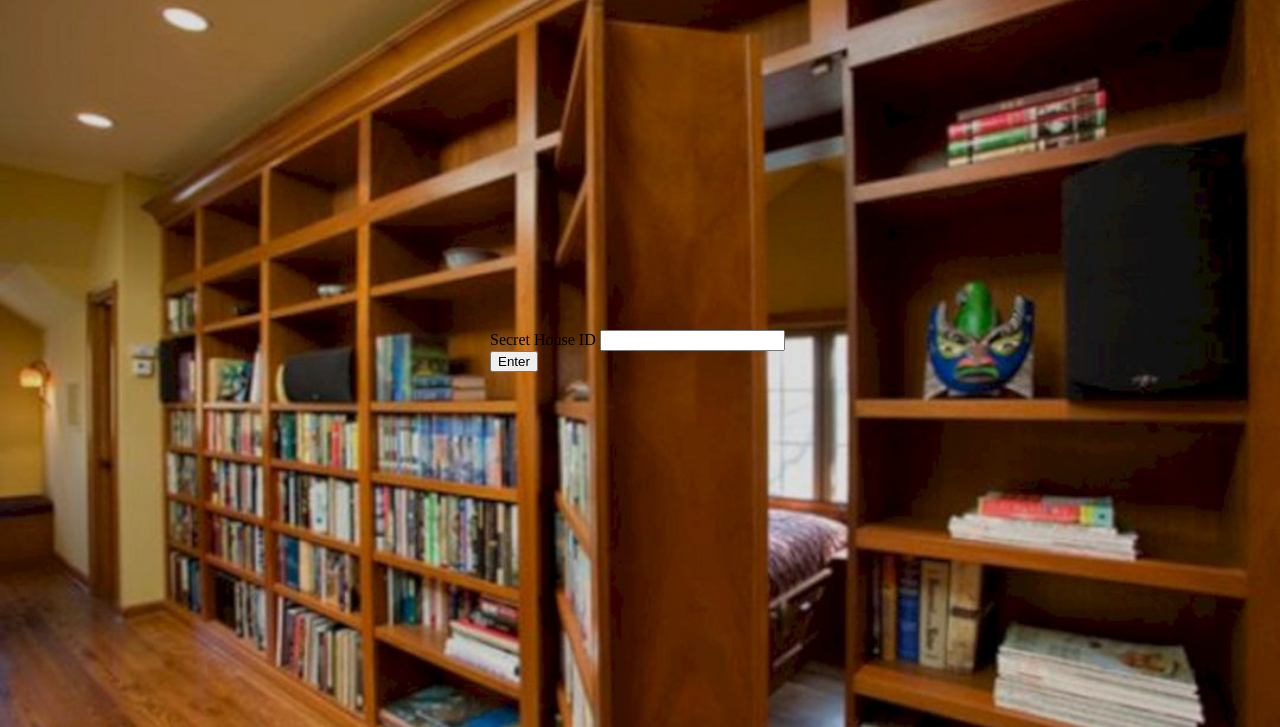
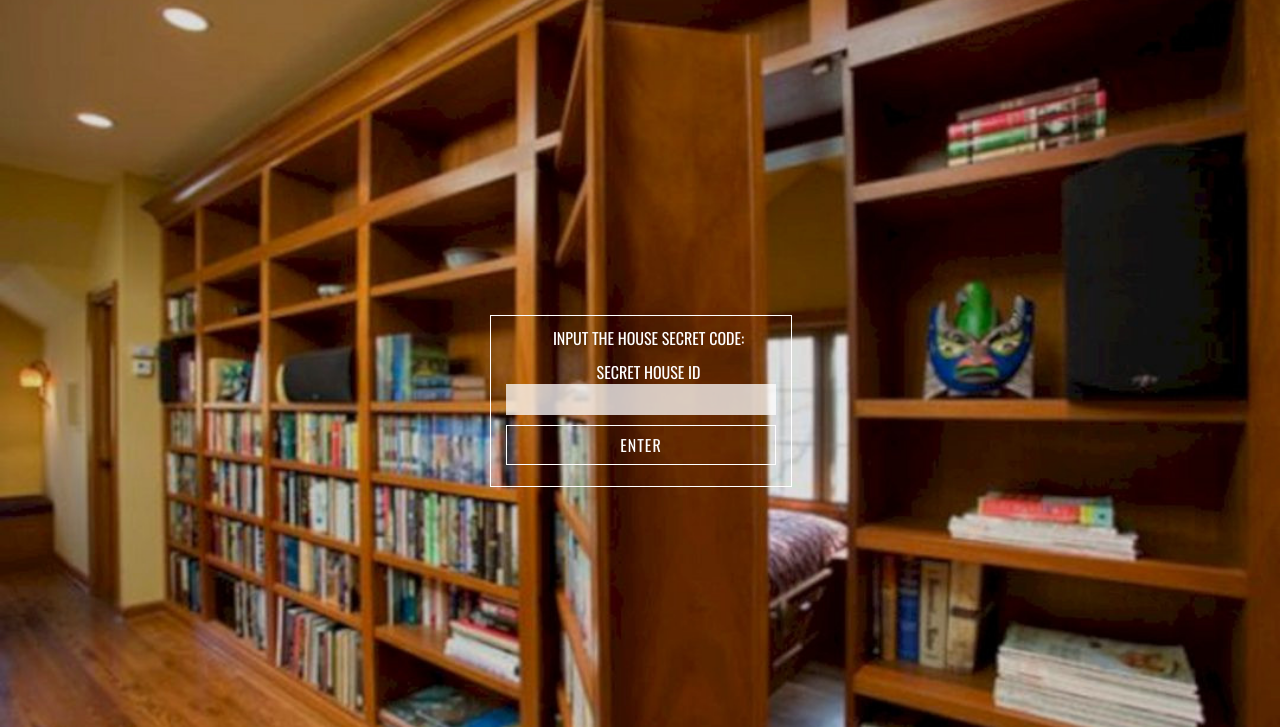
Before and after one commit to matte-trip/stairs, a Flask app: page /existing in a window 1280 px wide. Shown: the top 727 px of the page. Run offline with Flask 2, Linux system fonts and the light colour scheme; the visitor is signed in with stand-in values (Sample User, id 1); data comes from the database, SQL or seed files in the repository; some libraries are stand-ins or nearby versions.

Commit message:
11/12 09.41 fixed bugs doing styling

```diff
--- a/app.py
+++ b/app.py
@@ -414,6 +414,8 @@ def personal_page():
 
     global errors_in_private_page
     global show_wrong_password_box
+    global errors_in_existing
+    errors_in_existing = 0
 
     personal_profile_form = EditPrivateDataForm()
     bio_form = EditPublicDataForm()
@@ -751,32 +753,32 @@ def h_edit(house_id):
             house_form.price.data = house.price
             house_form.bills.data = house.bills
 
-            if house.amenities[1] == str(0):
+            if house.amenities[0] == str(0):
                 house_form.lift.data = False
             else:
                 house_form.lift.data = True
 
-            if house.amenities[2] == str(0):
+            if house.amenities[1] == str(0):
                 house_form.pet_friendly.data = False
             else:
                 house_form.pet_friendly.data = True
 
-            if house.amenities[3] == str(0):
+            if house.amenities[2] == str(0):
                 house_form.independent_heating.data = False
             else:
                 house_form.independent_heating.data = True
 
-            if house.amenities[4] == str(0):
+            if house.amenities[3] == str(0):
                 house_form.air_conditioned.data = False
             else:
                 house_form.air_conditioned.data = True
 
-            if house.amenities[5] == str(0):
+            if house.amenities[4] == str(0):
                 house_form.furniture.data = False
             else:
                 house_form.furniture.data = True
 
-            if house.amenities[6] == str(0):
+            if house.amenities[5] == str(0):
                 house_form.wifi.data = False
             else:
                 house_form.wifi.data = True
@@ -869,6 +871,8 @@ def existing():
     pro_pic = str(current_user.user_id) + str(current_user.photo_id) + ".png"
     # c1_end
 
+    global errors_in_existing
+
     existing_house_form = ExistingHouseForm()
 
     if request.method == 'POST':
@@ -878,7 +882,8 @@ def existing():
             house = Residence.query.filter_by(house_sc=house_sc.capitalize()).first()
 
             if house is None:
-                return redirect(url_for('personal_page'))
+                errors_in_existing = 1
+                return redirect(url_for('existing'))
             else:
                 current_user.house_id = house.house_id
                 db.session.commit()
@@ -888,7 +893,9 @@ def existing():
                            is_auth=current_user.is_authenticated,
                            pro_pic=pro_pic,
 
-                           existing_house=existing_house_form)
+                           existing_house=existing_house_form,
+
+                           error=errors_in_existing)
 
 
 @app.route('/calendar', methods=['GET', 'POST'])
@@ -1014,8 +1021,12 @@ last_url = ''
 # used to keep track of the last page the user was visiting (public pages)
 # in order to redirect him there after login/logout
 
-static_folder = 'C:\\Users\\lucas\\PycharmProjects\\stairs\\static'
-uploads_folder = 'C:\\Users\\lucas\\PycharmProjects\\stairs\\uploads'
+errors_in_existing = 0
+# 1 wrong secret code, user did not entered a valid house_sc
+
+static_folder = 'C:\\Users\\Matteo\\Desktop\\Drive\\Information Systems\\Housr - Information Systems\\stairs\\static'
+uploads_folder = 'C:\\Users\\Matteo\\Desktop\\Drive\\Information Systems\\Housr - Information Systems\\stairs\\uploads'
+
 # ======================================================================================================================
 # STARTUP
 # ======================================================================================================================
--- a/templates/existing.html
+++ b/templates/existing.html
@@ -20,15 +20,18 @@
 
         .container {
             width: 300px;
-            height: 140px;
+            height: 170px;
             margin-left: -150px;
-            margin-top: -70px;
+            margin-top: -85px;
             position: absolute;
             left: 50%;
             top: 50%;
+
+            text-align: center;
+            border: 1px white solid;
         }
 
-        button {
+        #enter_button {
             font-size: 16px;
             letter-spacing: 1px;
             text-transform: uppercase;
@@ -37,10 +40,69 @@
             background: transparent;
             color: white;
             transition: all 0.25s;
+
+            position: relative;
+            margin-top: 10px;
+
+            text-align: center;
+            height: 40px;
+            width: 90%;
+            border: 1px solid white;
+            opacity: 1;
         }
 
-        button:hover {
+        #enter_button:hover {
             background-color: sandybrown;
+        }
+
+        label {
+            font-family: "Oswald", sans-serif;
+            display: block;
+            margin-left: 5%;
+            margin-top: 10px;
+            font-size: 16px;
+            font-weight: 400;
+            color: white;
+
+            text-transform: uppercase;
+        }
+
+        #wrong_private_profile {
+            position: relative;
+            margin-top: 10px;
+            margin-left: 5%;
+            font-size: 12px;
+            text-align: center;
+            text-transform: uppercase;
+            font-family: 'Oswald', sans-serif;
+            height: 40px;
+            width: 90%;
+            background: transparent;
+            border: 1px solid white;
+            color: white;
+            letter-spacing: 1px;
+            transition: all 0.25s;
+            opacity: 1;
+        }
+
+        #wrong_private_profile:hover {
+            background-color: sandybrown;
+        }
+
+        input {
+            display: block;
+            width: 90%;
+            margin-left: 5%;
+            padding: 5px;
+            border: 0;
+            font-family: "Oswald", sans-serif;
+            font-size: 14px;
+            opacity: 0.75;
+            transition: all 0.25s;
+        }
+
+        input:hover, #city:hover {
+            opacity: 1;
         }
 
     </style>
@@ -49,6 +111,16 @@
 <body>
 <div class="container">
 
+    <label>Input the house secret code:</label>
+
+    {% if error == 1 %}
+        <div class="wrong_private_profile">
+            <a>
+                <button id="wrong_private_profile">CODE IS NOT VALID</button>
+            </a>
+        </div>
+    {% endif %}
+
     {{ wtf.quick_form(existing_house) }}
 
 </div>
```
